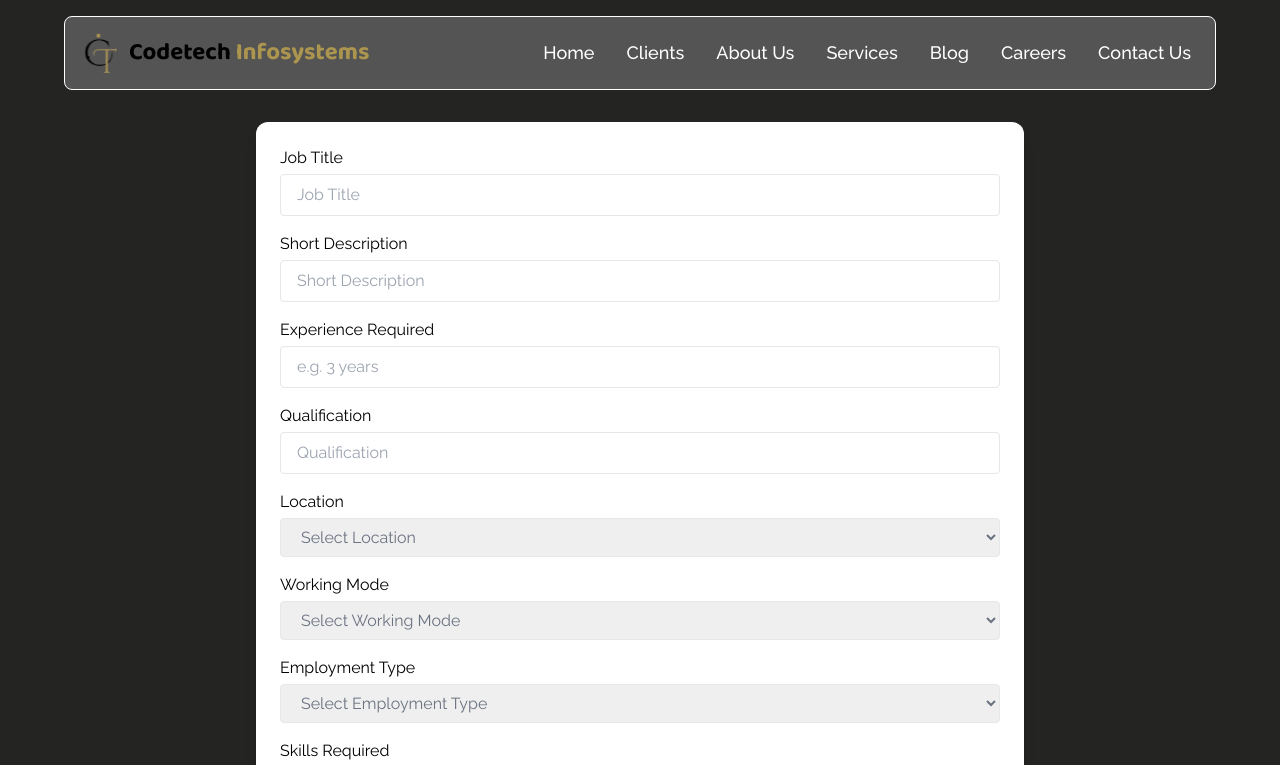
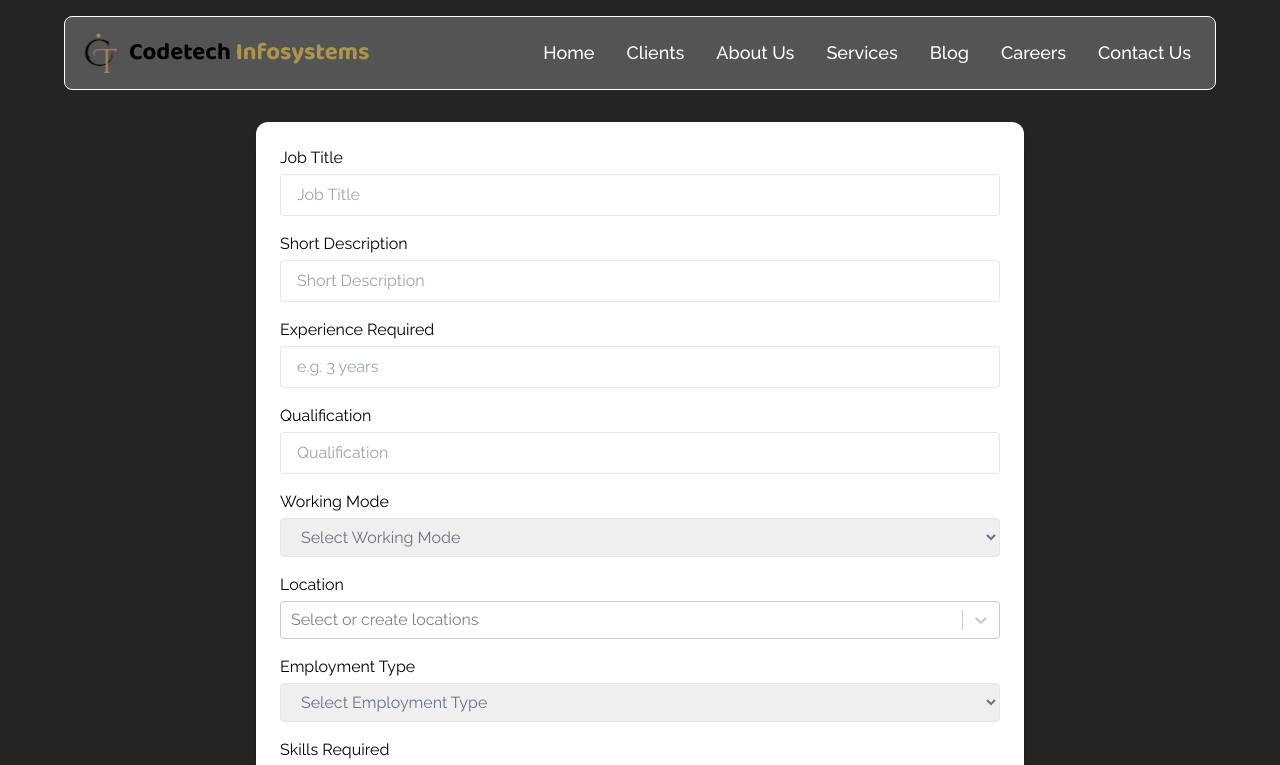
Before and after one commit to CodeTech-InfoSystem/codetech-react, a React (Create React App) app: page /admin in a window 1280 px wide. Shown: the top 765 px of the page. Built offline with nearby package versions, Linux system fonts and the light colour scheme; no server answers; the database is empty; sample sign-in values are in the browser's storage.

Commit message:
add multiselect

```diff
--- a/package.json
+++ b/package.json
@@ -16,6 +16,7 @@
     "react-icons": "^5.4.0",
     "react-router-dom": "^7.2.0",
     "react-scripts": "5.0.1",
+    "react-select": "^5.10.1",
     "react-slick": "^0.30.3",
     "react-toastify": "^11.0.5",
     "slick-carousel": "^1.8.1",
--- a/src/components/CurrentOpnings.jsx
+++ b/src/components/CurrentOpnings.jsx
@@ -43,7 +43,11 @@ export const CurrentOpnings = () => {
                     {job.location && (
                       <div className="flex items-center">
                         <FaMapMarkerAlt className="mr-1 text-[#ad954f]"/>
-                        {job.location}
+                        <p>
+    {Array.isArray(job.location)
+      ? job.location.map((loc) => loc.label).join(', ')
+      : job.location}
+  </p>
                       </div>
                     )}
                     {job.employmentType && (
--- a/src/components/JobApplyForm.jsx
+++ b/src/components/JobApplyForm.jsx
@@ -126,7 +126,7 @@ const JobApplyForm = () => {
           onChange={handleChange}
           className="w-full text-black border px-4 py-2 rounded font-raleway"
         >
-          <option value="" className='font-raleway'>Select Preferabl Working Mode</option>
+          <option value="" className='font-raleway'>Select preferable Working Mode</option>
           <option value="Remote">Remote</option>
           <option value="Onsite">Onsite</option>
           <option value="Hybrid">Hybrid</option>
--- a/src/components/JobListing.jsx
+++ b/src/components/JobListing.jsx
@@ -1,12 +1,30 @@
-import React from 'react'
-import JobListingForm from './JobApplyForm'
-import { useParams, useLocation } from "react-router-dom";
+import React, { useEffect, useState } from 'react';
+import { useParams } from 'react-router-dom';
+import { doc, getDoc } from 'firebase/firestore';
+import { db } from '../util/firebaseConfig';
+import JobListingForm from './JobApplyForm';
+
 const JobListing = () => {
   const { id } = useParams();
-  const location = useLocation();
-  const job = location.state?.job;
-  console.log(id)
-  console.log(job, "job")
+  const [job, setJob] = useState(null);
+
+  useEffect(() => {
+    const fetchJob = async () => {
+      const docRef = doc(db, 'jobs', id);
+      const docSnap = await getDoc(docRef);
+
+      if (docSnap.exists()) {
+        setJob(docSnap.data());
+      }
+    };
+
+    fetchJob();
+  }, [id]);
+
+  if (!job) {
+    return <div className="text-white p-6">Loading...</div>;
+  }
+
   return (
     <div className="text-white min-h-screen py-20 px-6 bg-[#242423] pb-[8.5rem]">
       <div className="max-w-7xl mx-auto grid grid-cols-1 md:grid-cols-2 gap-12 items-start">
@@ -33,25 +51,19 @@ const JobListing = () => {
               .map(s => s.trim())
               .filter(s => s.length > 0)
               .map((sentence, idx) => (
-                <li key={idx}>
-                  {sentence}.
-                </li>
-              ))
-            }
+                <li key={idx}>{sentence}.</li>
+              ))}
           </ul>
 
           <h2 className="text-xl font-semibold text-[#af9854]">Skill Required:</h2>
           <ul className="list-disc list-inside space-y-1 font-raleway">
-          {job.skillsRequired
+            {job.skillsRequired
               .split('. ')
               .map(s => s.trim())
               .filter(s => s.length > 0)
               .map((sentence, idx) => (
-                <li key={idx}>
-                  {sentence}.
-                </li>
-              ))
-            }
+                <li key={idx}>{sentence}.</li>
+              ))}
           </ul>
         </div>
 
@@ -61,6 +73,7 @@ const JobListing = () => {
         </div>
       </div>
     </div>
-  )
-}
-export default JobListing
+  );
+};
+
+export default JobListing;
--- a/src/pages/Admin.jsx
+++ b/src/pages/Admin.jsx
@@ -7,6 +7,7 @@ import { db } from '../util/firebaseConfig';
 import { IoLocation } from 'react-icons/io5';
 import { FiEdit, FiTrash2 } from 'react-icons/fi';
 import { FaClock } from 'react-icons/fa';
+import CreatableSelect from 'react-select/creatable';
 
 function Admin() {
   useAuthRequired();
@@ -21,7 +22,7 @@ function Admin() {
     experience: '',
     rolesResponsibilities: '',
     skillsRequired: '',
-    location: '',
+    location: [],
     workingMode: '',
     immediateJoiner: false,
     employmentType: '',
@@ -33,15 +34,6 @@ function Admin() {
     const fieldValue = type === 'checkbox' ? checked : value;
     setFormData((prev) => ({ ...prev, [name]: fieldValue }));
   };
-
-  // const addOrUpdateJob = async job => {
-  //   if (editingJob) {
-  //     await updateDoc(doc(db, 'jobs', editingJob.id), job);
-  //     setEditingJob(null);
-  //   } else {
-  //     await addDoc(collection(db, 'jobs'), { ...job, createdAt: serverTimestamp() });
-  //   }
-  // };
 
   const handleSubmit = async (e) => {
     e.preventDefault();
@@ -58,6 +50,7 @@ function Admin() {
 
         await addDoc(collection(db, 'jobs'), {
           ...formData,
+
           createdAt: serverTimestamp(),
           updatedAt: serverTimestamp(),
         });
@@ -87,6 +80,11 @@ function Admin() {
   const handleLogout = () => {
     auth.signOut();
   };
+
+  const locationOptions = [
+    { value: 'Hyderabad', label: 'Hyderabad' },
+    { value: 'Indore', label: 'Indore' }
+  ];
 
   const handleEdit = (job) => {
     setEditingJob(job);
@@ -163,6 +161,8 @@ function Admin() {
             />
           </label>
 
+
+
           {/* Experience */}
           <label className="block text-black font-raleway">
             Experience Required
@@ -192,20 +192,7 @@ function Admin() {
           </label>
 
           {/* Location */}
-          <label className="block text-black font-raleway">
-            Location
-            <select
-              name="location"
-              value={formData.location}
-              onChange={handleChange}
-              className={`w-full border px-4 py-2 rounded mt-1 ${formData.location ? 'text-black' : 'text-gray-500'}`}
-              required
-            >
-              <option value="" disabled hidden>Select Location</option>
-              <option value="Hyderabad">Hyderabad</option>
-              <option value="Indore">Indore</option>
-            </select>
-          </label>
+
 
           {/* Working Mode */}
           <label className="block text-black font-raleway">
@@ -224,6 +211,24 @@ function Admin() {
             </select>
           </label>
 
+
+          <label className="block text-black font-raleway">
+            Location
+            <CreatableSelect
+              isMulti
+              options={locationOptions}
+              value={formData.location}
+              onChange={(selected) => {
+                setFormData((prev) => ({
+                  ...prev,
+                  location: selected
+                }));
+              }}
+              className="mt-1"
+              placeholder="Select or create locations"
+            />
+          </label>
+
           {/* Employment Type */}
           <label className="block text-black font-raleway">
             Employment Type
@@ -237,6 +242,7 @@ function Admin() {
               <option value="" disabled hidden>Select Employment Type</option>
               <option value="Full-time">Full-time</option>
               <option value="Part-time">Part-time</option>
+              <option value="Part-time">Intern</option>
             </select>
           </label>
 
@@ -355,7 +361,11 @@ function Admin() {
 
                 <div className="flex items-center space-x-1 mt-2 text-[#af9854] font-raleway text-sm">
                   <IoLocation />
-                  <p>{job.location}</p>
+                  <p>
+                    {Array.isArray(job.location)
+                      ? job.location.map((loc) => loc.label).join(', ')
+                      : job.location}
+                  </p>
                   <FaClock className="ml-3" />
 
                   <p className=''>{job.employmentType}</p>
```
Also changed, not shown: 1 other file (tests, documents, lock files or other folders).
